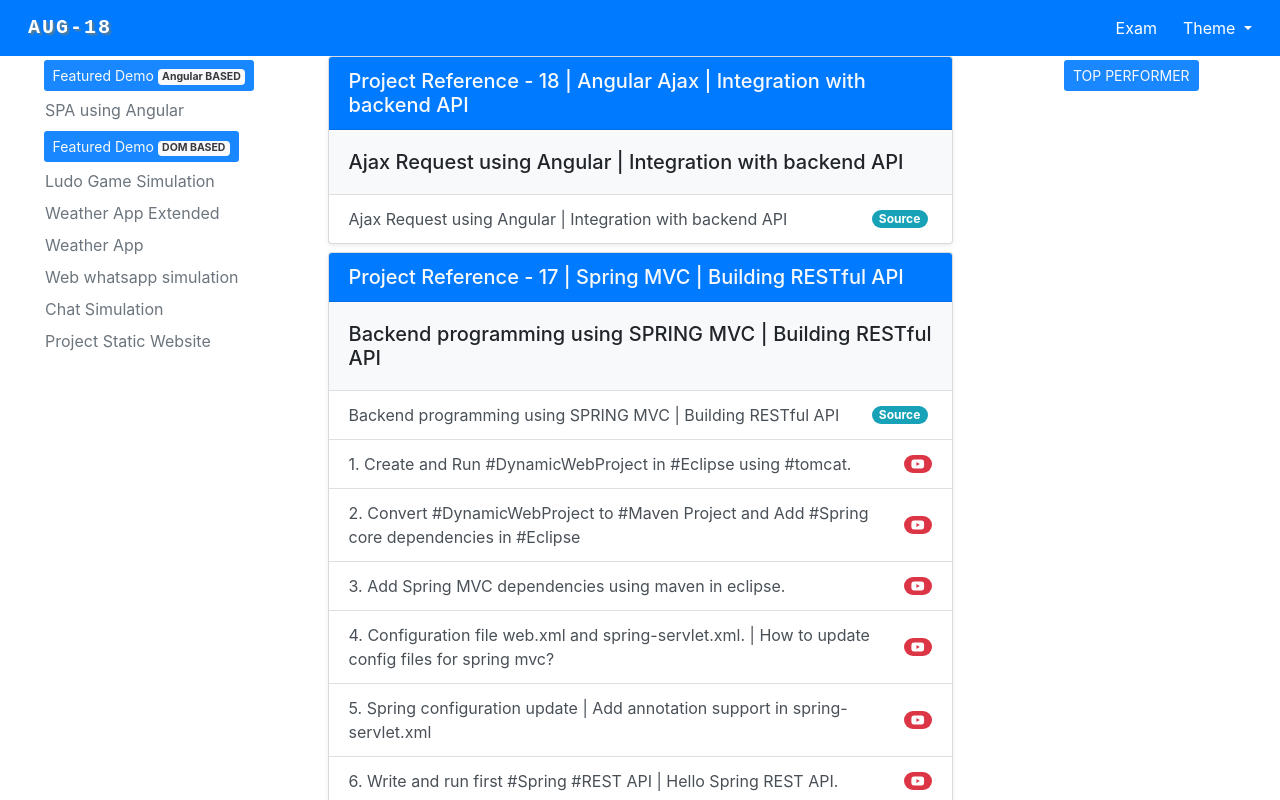
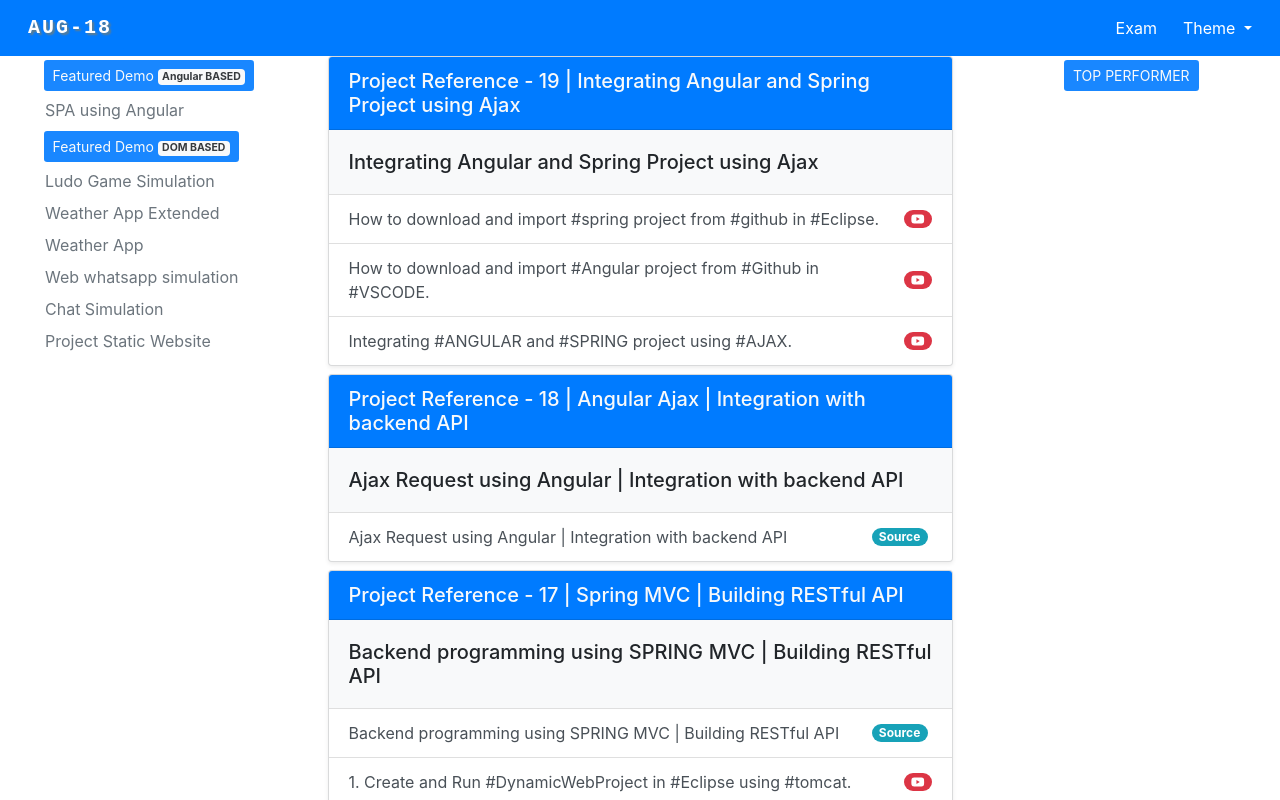
Before and after one commit to koderoom/aug-18, an Angular app: page / in a window 1280 px wide. Shown: the top 800 px of the page. Built offline with nearby package versions, Linux system fonts and the light colour scheme.

Commit message:
integration .

```diff
--- a/src/app/common/data.service.ts
+++ b/src/app/common/data.service.ts
@@ -14,6 +14,31 @@
     const CARD_LIST = [];
     const FEATURED_LIST = [];
     const FEATURED_ANGULAR_LIST = [];
+
+
+    // DAY - 19
+    const cardDay19 = {
+        "ID" : 19,
+        "TITLE" : "Project Reference - 19 | Integrating Angular and Spring Project using Ajax",
+        "HEADING" : "Integrating Angular and Spring Project using Ajax",
+        "DESC" : `Integrating Angular and Spring Project using Ajax`,
+
+        "DEMO_LIST" : [
+            {
+                "ID":1, "TITLE": "How to download and import #spring project from #github in #Eclipse.",
+                "YOUTUBE_LINK" : `https://youtu.be/Tt_Znbg0QUc`,
+            },
+            {
+                "ID":2, "TITLE": "How to download and import #Angular project from #Github in #VSCODE.",
+                "YOUTUBE_LINK" : `https://youtu.be/oh4mnlM_eYA`,
+            },
+            {
+                "ID":2, "TITLE": "Integrating  #ANGULAR and #SPRING project using #AJAX.",
+                "YOUTUBE_LINK" : `https://youtu.be/uRDHtEqpBCA`,
+            },
+        ]
+    };
+    CARD_LIST.push(cardDay19);
 
 
     // DAY - 18
```
